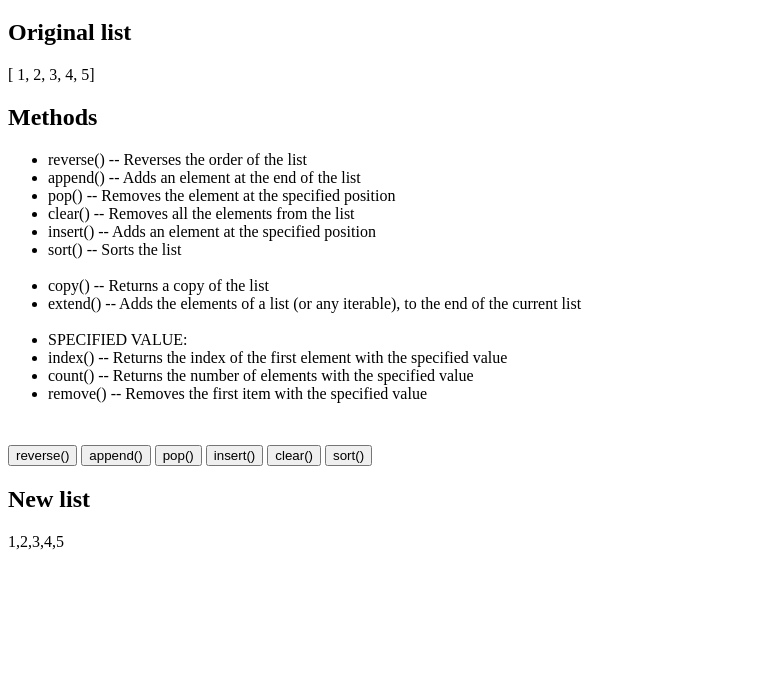
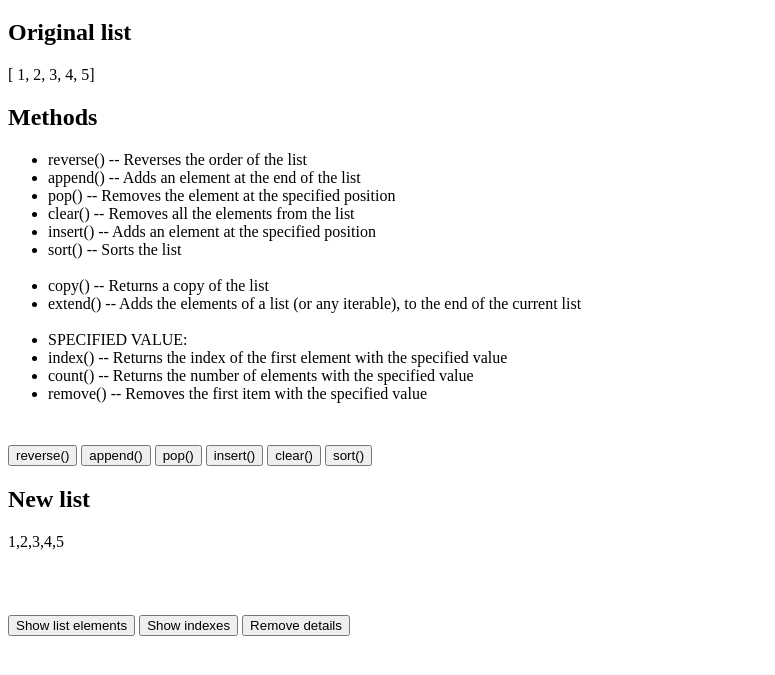
Before and after one commit to asm-dev/list-methods, a plain HTML site: page index.html in a window 1280 px wide. Shown: the part 61-736 px from the top of the page, without its empty margins (0-775 px from the left). Drawn offline with Linux system fonts and the light colour scheme.

Commit message:
add list details options

```diff
--- a/index.html
+++ b/index.html
@@ -43,11 +43,19 @@
     <button type="button" class="list-method-button" onclick="clearList()">clear()</button>
     <button type="button" class="list-method-button" onclick="sortList()">sort()</button>
 
+    <br>
+
 
     <h2>New list</h2>
     <p id="new-list">1,2,3,4,5</p>
     <button type="button" class="retrieve-list" onclick="retrieveList()">Retrieve previous list</button>
     <button type="button" class="retrieve-list" onclick="retrieveOriginalList()">Retrieve original list</button>
 
+    <br>
+    <button type="button" class="show-details" onclick="showElements()">Show list elements</button>
+    <button type="button" class="show-details" onclick="showIndexElements()">Show indexes</button>
+    <button type="button" class="show-details" onclick="removeListDetails()">Remove details</button>
+
+
   </body>
 </html>
--- a/script.js
+++ b/script.js
@@ -54,3 +54,32 @@ function retrieveOriginalList() {
 }
 
 // write function to show lenght, items with index
+
+function showElements() {
+    detailsList = document.createElement("ul");
+    detailsList.classList.add("array-details-list-elements")
+    detailsList.style.listStyleType = "none";
+    document.body.appendChild(detailsList)
+
+    array.forEach(function(x){
+        li = document.createElement("li");
+        detailsList.appendChild(li).innerHTML = x
+    });
+}
+
+function showIndexElements() {
+    detailsList = document.createElement("ul");
+    detailsList.classList.add("array-details-list-indexes")
+    detailsList.style.listStyleType = "none";
+    document.body.appendChild(detailsList)
+
+    array.forEach(function(x){
+        li = document.createElement("li");
+        detailsList.appendChild(li).innerHTML = "Index: <b>" + array.indexOf(x) + "</b> ---> " + x
+    });
+}
+
+function removeListDetails() {
+    document.querySelectorAll(".array-details-list-elements").forEach(function(x){x.remove()})
+    document.querySelectorAll(".array-details-list-indexes").forEach(function(x){x.remove()})
+}
--- a/styles.css
+++ b/styles.css
@@ -4,4 +4,5 @@
 
 .retrieve-list{
     visibility: hidden;
+    margin-bottom: 2em;
 }
```
